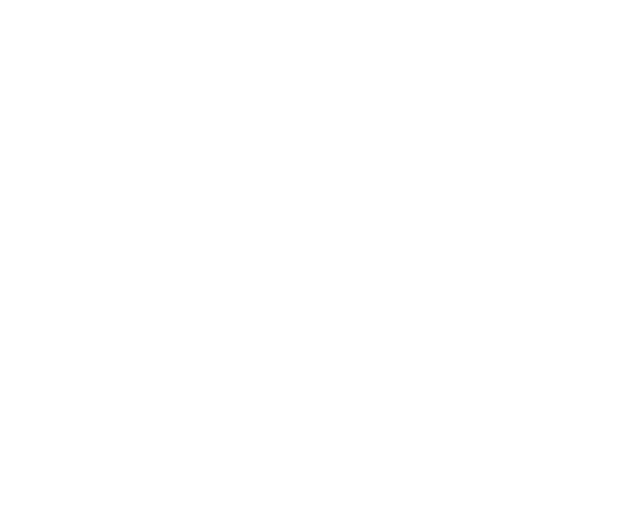
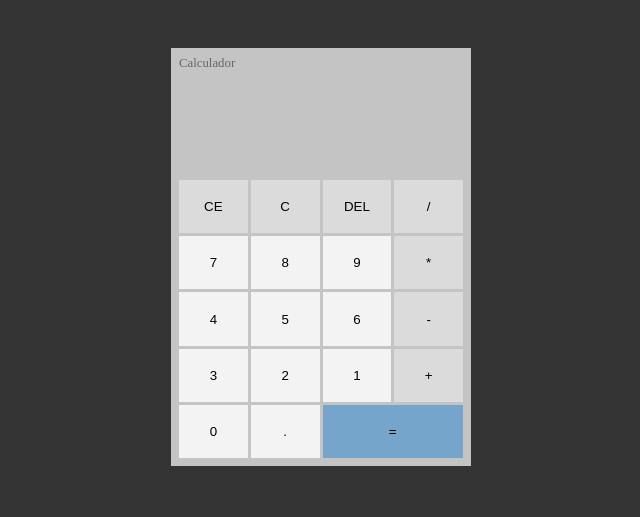
Before and after one commit to Lucasmatosmrx/calculator, a plain HTML site: page index.html in a window 1280 px wide. Shown: the whole page, without its empty margins (319-959 px from the left). Drawn offline with Linux system fonts and the light colour scheme.

Commit message:
add calculado em html com css

```diff
--- /dev/null
+++ b/css/style.css
@@ -0,0 +1,80 @@
+* {
+    margin: 0;
+    padding: 0;
+    box-sizing: border-box;
+}
+
+body{
+    background-color: #333;
+    display: flex;
+    align-items: center;
+    justify-content: center;
+    padding: 3em;
+}
+
+#calc{
+    width: 300px;
+    padding: .5em;
+    background-color: #c4c4c4;
+    color: #000;
+    display: flex;
+    flex-direction: column;
+}
+
+#calc h3{
+    font-size: .8em;
+    font-weight: 300;
+    color: #666;
+}
+
+#operations{
+    text-align: right;
+    padding: 0.2em;
+}
+
+#previous-operation,
+#current-operation{
+    min-height: 1.6em;
+    overflow-wrap: break-word;
+}
+
+#previous-operation{
+    color: #777;
+}
+
+#current-operation{
+    font-size: 3em;
+    font-weight: 700;
+}
+
+#buttons-container{
+    display: grid;
+    grid-template-columns: 1fr 1fr 1fr 1fr;
+    gap: 3px;
+}
+
+#buttons-container button{
+    border: 1px solid transparent;
+    border-radius: 0;
+    height: 4em;
+    background-color: #dbdbdb;
+    cursor: pointer
+}
+
+#buttons-container .number{
+    background-color: #f3f3f3;
+}
+
+#buttons-container button:hover{
+    background-color: #bababa;
+    border-color: #999;
+}
+
+#buttons-container #equal-btn{
+    grid-column: span 2;
+    background-color: #75a5cb;
+}
+
+#buttons-container #equal-btn:hover{
+    background-color: #3a91d8;
+}
--- a/index.html
+++ b/index.html
@@ -1,12 +1,41 @@
 <!DOCTYPE html>
 <html lang="en">
-<head>
-    <meta charset="UTF-8">
-    <meta http-equiv="X-UA-Compatible" content="IE=edge">
-    <meta name="viewport" content="width=device-width, initial-scale=1.0">
-    <title>Document</title>
-</head>
-<body>
-
-</body>
+  <head>
+    <meta charset="UTF-8" />
+    <meta http-equiv="X-UA-Compatible" content="IE=edge" />
+    <meta name="viewport" content="width=device-width, initial-scale=1.0" />
+    <title>Calculator JS</title>
+    <link rel="stylesheet" href="css/style.css" />
+    <script src="js/script.js" defer></script>
+  </head>
+  <body>
+    <div id="calc">
+      <h3>Calculador</h3>
+      <div id="operations">
+        <div id="previous-operation"></div>
+        <div id="current-operation"></div>
+      </div>
+      <div id="buttons-container">
+        <button>CE</button>
+        <button>C</button>
+        <button>DEL</button>
+        <button>/</button>
+        <button class="number">7</button>
+        <button class="number">8</button>
+        <button class="number">9</button>
+        <button>*</button>
+        <button class="number">4</button>
+        <button class="number">5</button>
+        <button class="number">6</button>
+        <button>-</button>
+        <button class="number">3</button>
+        <button class="number">2</button>
+        <button class="number">1</button>
+        <button>+</button>
+        <button class="number">0</button>
+        <button class="number">.</button>
+        <button id="equal-btn">=</button>
+      </div>
+    </div>
+  </body>
 </html>
--- /dev/null
+++ b/js/script.js
@@ -0,0 +1,17 @@
+const previusOperationsText = document.querySelector("#previus-operation");
+const currentOperationText = document.querySelector("#current-operation");
+const buttons = document.querySelectorAll("#buttons-container button");
+
+class Calculator {}
+
+buttons.forEach((btn) => {
+  btn.addEventListener("click", (e) => {
+    const value = e.target.innerText;
+
+    if (+value >= 0 || value === ".") {
+      console.log(value);
+    } else {
+      console.log("Op: " + value);
+    }
+  });
+});
```
Also changed, not shown: script.js (deleted), style.css (deleted).
